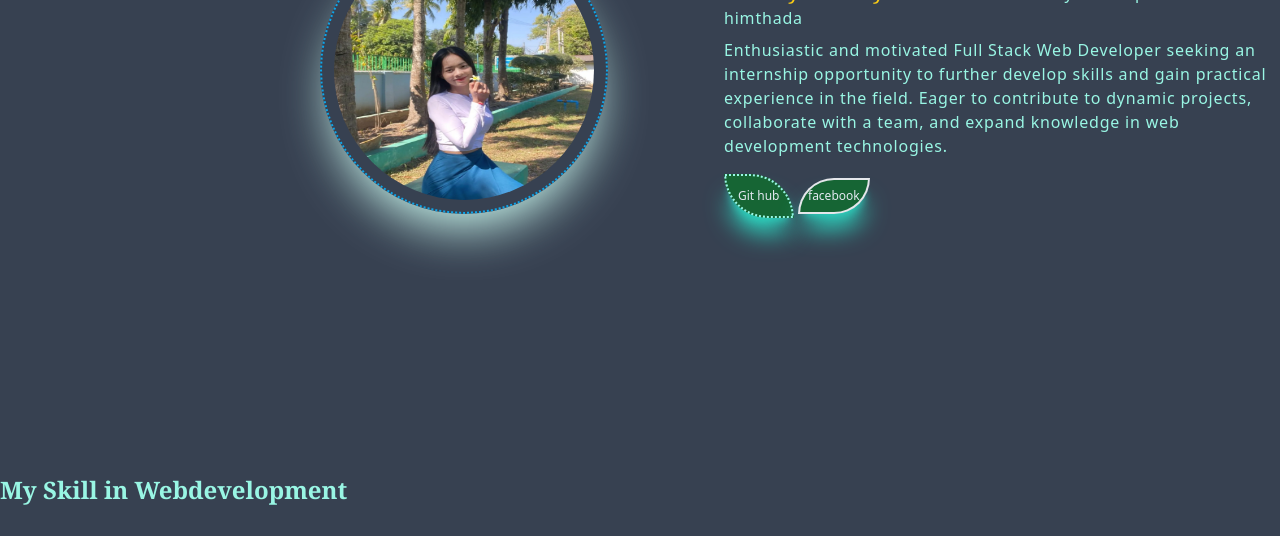
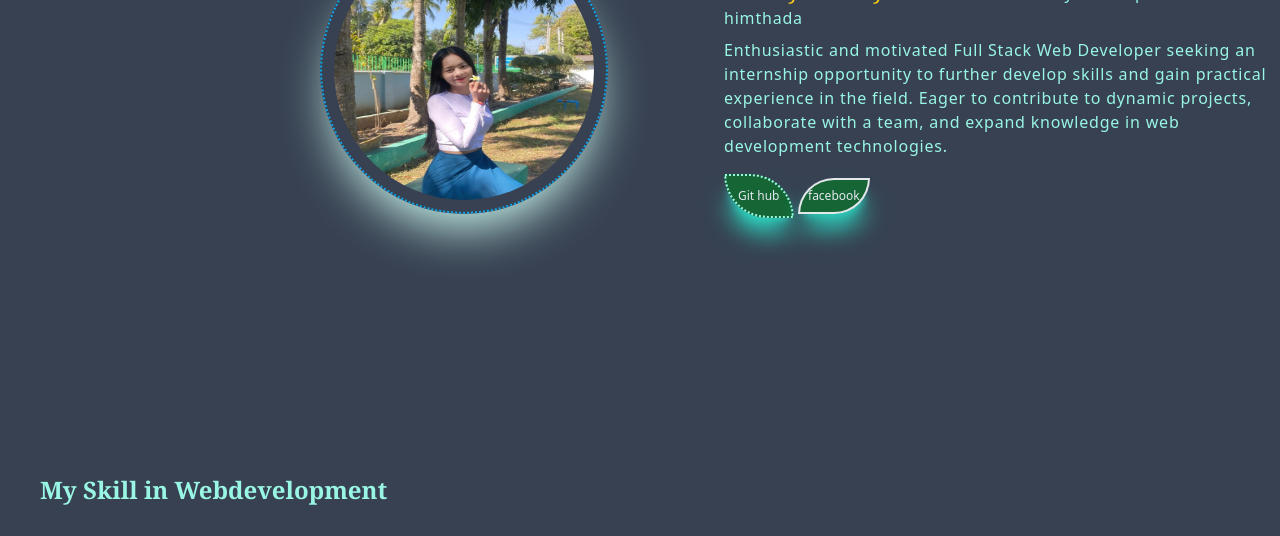
Before and after one commit to wyinemayzin24/portfolio1, a website: page index.html in a window 1280 px wide. Shown: the part 250-786 px from the top of the page. Drawn offline with nearby package versions, Linux system fonts and the light colour scheme.

Commit message:
adding ml-4al

```diff
--- a/index.html
+++ b/index.html
@@ -67,7 +67,7 @@
     </div>
     <div class=" container mx-auto "  id="skill">
       <div class="" >
-        <h1 class=" mt-32 lg:mt-64 text-clip lg:text-2xl font-serif font-bold mt-2 text-teal-200  skill" >My Skill in Webdevelopment </h1>
+        <h1 class="ml-10  mt-32 lg:mt-64 text-clip lg:text-2xl font-serif font-bold mt-2 text-teal-200  skill" >My Skill in Webdevelopment </h1>
       </div>
       <div class=" flex  flex-wrap space-x-48  lg:justify-center items-center">
          <div>
```
